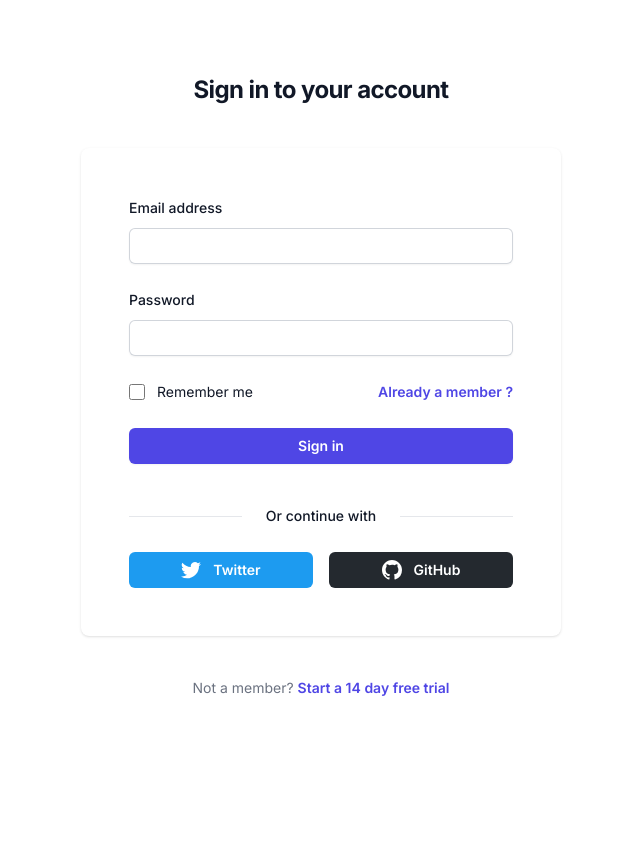
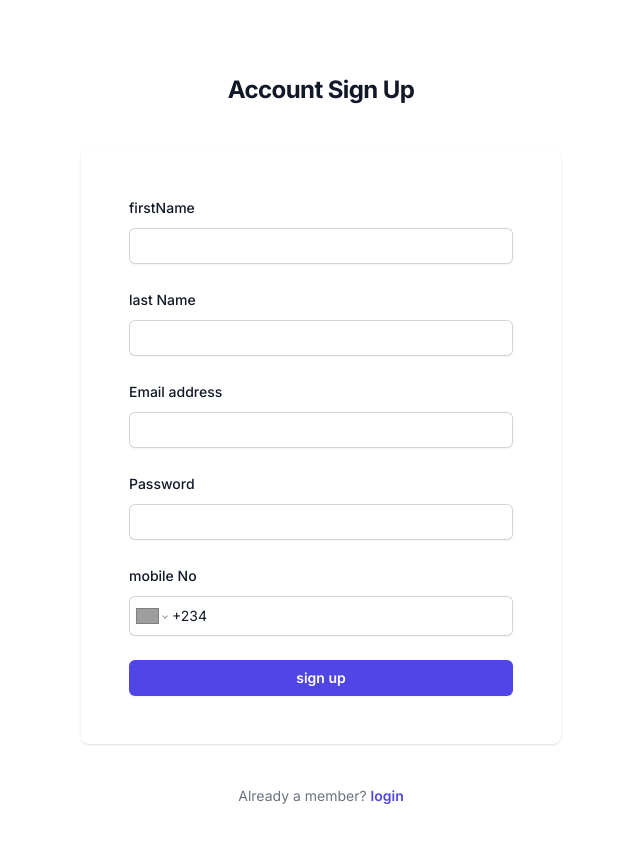
Before and after one commit to Ilesanmi-Erioluwa-Victor/hollyway_front, a Next.js app: page /register in a window 1280 px wide. Shown: the top 842 px of the page, without its empty margins (319-959 px from the left). Before the commit the page ends 800 px from the top, so only its background shows below. Built offline with nearby package versions, Linux system fonts and the light colour scheme; grey boxes are pictures that could not be loaded.

Commit message:
working on bugs

```diff
--- a/package.json
+++ b/package.json
@@ -19,6 +19,7 @@
     "react": "^18",
     "react-dom": "^18",
     "react-icons": "^4.11.0",
+    "react-phone-number-input": "^3.3.7",
     "react-redux": "^8.1.3",
     "react-select": "^5.8.0",
     "react-slick": "^0.29.0",
--- a/src/app/globals.css
+++ b/src/app/globals.css
@@ -8,6 +8,11 @@
   padding: 0;
   margin: 0;
   box-sizing: border-box;
+}
+
+.PhoneInputInput {
+ border : 0 !important;
+ outline : 0 !important;
 }
 
 .top-border {
--- a/src/app/register/page.tsx
+++ b/src/app/register/page.tsx
@@ -1,12 +1,14 @@
 'use client';
+
 import { useRouter } from 'next/navigation';
-import { FormRow } from 'src/components/atoms';
-import { ChangeEvent, useState } from 'react';
+import { ChangeEvent, useState, useCallback } from 'react';
 import { useSnackbar } from 'notistack';
 import { useAppDispatch, useAppSelector } from 'src/redux/hooks';
 import { RegisterUser } from 'src/redux/services/user/user.types';
 import { registerAction } from 'src/redux/services/user/user.service';
 import Link from 'next/link';
+import PhoneInput from 'react-phone-number-input';
+import 'react-phone-number-input/style.css';
 import Image from 'next/image';
 
 const Register = () => {
@@ -32,6 +34,10 @@ const Register = () => {
     setData({ ...data, [name]: value.trim() });
   };
 
+  const handlePhoneNumberChange = useCallback((value : string) => {
+    setData((prevData) => ({ ...prevData, mobile: value }));
+  }, []);
+
   const handleInputSubmit = async (event: React.FormEvent<HTMLFormElement>) => {
     event.preventDefault();
     const { password, email, firstName, lastName, mobile } = data;
@@ -41,6 +47,7 @@ const Register = () => {
         variant: 'error',
       });
     }
+    console.log(data)
 
     try {
       const resultAction = await dispatch(registerAction(data));
@@ -71,76 +78,10 @@ const Register = () => {
   };
 
   return (
-    // <Wrapper>
-    //       <form
-    //         className='form'
-    //         onSubmit={handleInputSubmit}
-    //       >
-    //         {/* <Logo /> */}
-    //         <h4>Register</h4>
-    //         <FormRow
-    //           type={'text'}
-    //           name={'firstName'}
-    //           labelText={'first name'}
-    //           onChange={handleInputChange}
-    //           value={data.firstName}
-    //         />
-
-    //         <FormRow
-    //           type={'text'}
-    //           name={'lastName'}
-    //           labelText={'last name'}
-    //           onChange={handleInputChange}
-    //           value={data.lastName}
-    //         />
-
-    //         <FormRow
-    //           type={'text'}
-    //           name={'email'}
-    //           onChange={handleInputChange}
-    //           value={data.email}
-    //         />
-
-    //         <FormRow
-    //           type={'password'}
-    //           name={'password'}
-    //           onChange={handleInputChange}
-    //           value={data.password}
-    //         />
-
-    //         <FormRow
-    //           type={'text'}
-    //           name={'mobile'}
-    //           onChange={handleInputChange}
-    //           value={data.mobile}
-    //         />
-    //               <button>
-
-    //         {isLoading ? 'loading' : "Submit" }
-    //    </button>
-
-    //         <p>
-    //           Already a member ?
-    //           <Link
-    //             href={'/login'}
-    //             className='member-btn'
-    //           >
-    //             Login
-    //           </Link>
-    //         </p>
-    //       </form>
-
     <div className='flex min-h-full flex-1 flex-col justify-center py-12 sm:px-6 lg:px-8'>
       <div className='sm:mx-auto sm:w-full sm:max-w-md'>
-        {/* <Image
-          className='mx-auto h-10 w-auto'
-          src='https://tailwindui.com/img/logos/mark.svg?color=indigo&shade=600'
-          alt='Your Company'
-          width='500'
-          height='500'
-        /> */}
         <h2 className='mt-6 text-center text-2xl font-bold leading-9 tracking-tight text-gray-900'>
-          Sign in to your account
+          Account Sign Up
         </h2>
       </div>
 
@@ -150,6 +91,46 @@ const Register = () => {
             className='space-y-6'
             onSubmit={handleInputSubmit}
           >
+            <div>
+              <label
+                htmlFor='firstName'
+                className='block text-sm font-medium leading-6 text-gray-900'
+              >
+                firstName
+              </label>
+              <div className='mt-2'>
+                <input
+                  id='firstName'
+                  name='firstName'
+                  type='text'
+                  autoComplete='firstName'
+                  onChange={handleInputChange}
+                  value={data.firstName}
+                  className='block w-full rounded-md border-0 py-1.5 pl-2 text-gray-900 shadow-sm ring-1 ring-inset ring-gray-300 placeholder:text-gray-400 focus:ring-2 focus:ring-inset focus:ring-indigo-600 sm:text-sm sm:leading-6'
+                />
+              </div>
+            </div>
+
+            <div>
+              <label
+                htmlFor='lastName'
+                className='block text-sm font-medium leading-6 text-gray-900'
+              >
+                last Name
+              </label>
+              <div className='mt-2'>
+                <input
+                  id='lastName'
+                  name='lastName'
+                  type='text'
+                  autoComplete='lastName'
+                  onChange={handleInputChange}
+                  value={data.lastName}
+                  className='block w-full rounded-md border-0 py-1.5 pl-2 text-gray-900 shadow-sm ring-1 ring-inset ring-gray-300 placeholder:text-gray-400 focus:ring-2 focus:ring-inset focus:ring-indigo-600 sm:text-sm sm:leading-6'
+                />
+              </div>
+            </div>
+
             <div>
               <label
                 htmlFor='email'
@@ -165,8 +146,7 @@ const Register = () => {
                   autoComplete='email'
                   value={data.email}
                   onChange={handleInputChange}
-                  required
-                  className='block w-full rounded-md border-0 py-1.5 text-gray-900 shadow-sm ring-1 ring-inset ring-gray-300 placeholder:text-gray-400 focus:ring-2 focus:ring-inset focus:ring-indigo-600 sm:text-sm sm:leading-6'
+                  className='block w-full rounded-md border-0 py-1.5 pl-2 text-gray-900 shadow-sm ring-1 ring-inset ring-gray-300 placeholder:text-gray-400 focus:ring-2 focus:ring-inset focus:ring-indigo-600 sm:text-sm sm:leading-6'
                 />
               </div>
             </div>
@@ -184,35 +164,40 @@ const Register = () => {
                   name='password'
                   type='password'
                   autoComplete='current-password'
-                  required
-                  className='block w-full rounded-md border-0 py-1.5 text-gray-900 shadow-sm ring-1 ring-inset ring-gray-300 placeholder:text-gray-400 focus:ring-2 focus:ring-inset focus:ring-indigo-600 sm:text-sm sm:leading-6'
+                  onChange={handleInputChange}
+                  value={data.password}
+                  className='block w-full rounded-md border-0 py-1.5 pl-2 text-gray-900 shadow-sm ring-1 ring-inset ring-gray-300 placeholder:text-gray-400 focus:ring-2 focus:ring-inset focus:ring-indigo-600 sm:text-sm sm:leading-6'
                 />
               </div>
             </div>
 
-            <div className='flex items-center justify-between'>
-              <div className='flex items-center'>
-                <input
-                  id='remember-me'
-                  name='remember-me'
-                  type='checkbox'
-                  className='h-4 w-4 rounded border-gray-300 text-indigo-600 focus:ring-indigo-600'
+            <div>
+              <label
+                htmlFor='mobile'
+                className='block text-sm font-medium leading-6 text-gray-900'
+              >
+                mobile No
+              </label>
+              <div className='mt-2'>
+                <PhoneInput
+                  international
+                  defaultCountry='NG'
+                  onChange={handlePhoneNumberChange}
+                  value={data.mobile}
+                  id='mobile'
+                  name='mobile'
+                  type='text'
+                  className='block w-full rounded-md border-0 p-[.5rem] pl-2 outline-0 text-gray-900 shadow-sm ring-1 ring-inset ring-gray-300 placeholder:text-gray-400 focus:ring-2 focus:ring-inset focus:ring-indigo-600 sm:text-sm sm:leading-6'
                 />
-                <label
-                  htmlFor='remember-me'
-                  className='ml-3 block text-sm leading-6 text-gray-900'
-                >
-                  Remember me
-                </label>
-              </div>
-
-              <div className='text-sm leading-6'>
-                <Link
-                  href='/login'
-                  className='font-semibold text-indigo-600 hover:text-indigo-500'
-                >
-                  Already a member ?
-                </Link>
+                {/* <input
+                  id='mobile'
+                  name='mobile'
+                  type='text'
+                  autoComplete='mobile'
+                  onChange={handleInputChange}
+                  value={data.mobile}
+                  className='block w-full rounded-md border-0 py-1.5 text-gray-900 shadow-sm ring-1 ring-inset ring-gray-300 placeholder:text-gray-400 focus:ring-2 focus:ring-inset focus:ring-indigo-600 sm:text-sm sm:leading-6'
+                /> */}
               </div>
             </div>
 
@@ -221,72 +206,20 @@ const Register = () => {
                 type='submit'
                 className='flex w-full justify-center rounded-md bg-indigo-600 px-3 py-1.5 text-sm font-semibold leading-6 text-white shadow-sm hover:bg-indigo-500 focus-visible:outline focus-visible:outline-2 focus-visible:outline-offset-2 focus-visible:outline-indigo-600'
               >
-                Sign in
+                {isLoading ? 'please wait' : 'sign up'}
               </button>
             </div>
           </form>
-
-          <div>
-            <div className='relative mt-10'>
-              <div
-                className='absolute inset-0 flex items-center'
-                aria-hidden='true'
-              >
-                <div className='w-full border-t border-gray-200' />
-              </div>
-              <div className='relative flex justify-center text-sm font-medium leading-6'>
-                <span className='bg-white px-6 text-gray-900'>
-                  Or continue with
-                </span>
-              </div>
-            </div>
-
-            <div className='mt-6 grid grid-cols-2 gap-4'>
-              <a
-                href='#'
-                className='flex w-full items-center justify-center gap-3 rounded-md bg-[#1D9BF0] px-3 py-1.5 text-white focus-visible:outline focus-visible:outline-2 focus-visible:outline-offset-2 focus-visible:outline-[#1D9BF0]'
-              >
-                <svg
-                  className='h-5 w-5'
-                  aria-hidden='true'
-                  fill='currentColor'
-                  viewBox='0 0 20 20'
-                >
-                  <path d='M6.29 18.251c7.547 0 11.675-6.253 11.675-11.675 0-.178 0-.355-.012-.53A8.348 8.348 0 0020 3.92a8.19 8.19 0 01-2.357.646 4.118 4.118 0 001.804-2.27 8.224 8.224 0 01-2.605.996 4.107 4.107 0 00-6.993 3.743 11.65 11.65 0 01-8.457-4.287 4.106 4.106 0 001.27 5.477A4.073 4.073 0 01.8 7.713v.052a4.105 4.105 0 003.292 4.022 4.095 4.095 0 01-1.853.07 4.108 4.108 0 003.834 2.85A8.233 8.233 0 010 16.407a11.616 11.616 0 006.29 1.84' />
-                </svg>
-                <span className='text-sm font-semibold leading-6'>Twitter</span>
-              </a>
-
-              <a
-                href='#'
-                className='flex w-full items-center justify-center gap-3 rounded-md bg-[#24292F] px-3 py-1.5 text-white focus-visible:outline focus-visible:outline-2 focus-visible:outline-offset-2 focus-visible:outline-[#24292F]'
-              >
-                <svg
-                  className='h-5 w-5'
-                  aria-hidden='true'
-                  fill='currentColor'
-                  viewBox='0 0 20 20'
-                >
-                  <path
-                    fillRule='evenodd'
-                    d='M10 0C4.477 0 0 4.484 0 10.017c0 4.425 2.865 8.18 6.839 9.504.5.092.682-.217.682-.483 0-.237-.008-.868-.013-1.703-2.782.605-3.369-1.343-3.369-1.343-.454-1.158-1.11-1.466-1.11-1.466-.908-.62.069-.608.069-.608 1.003.07 1.531 1.032 1.531 1.032.892 1.53 2.341 1.088 2.91.832.092-.647.35-1.088.636-1.338-2.22-.253-4.555-1.113-4.555-4.951 0-1.093.39-1.988 1.029-2.688-.103-.253-.446-1.272.098-2.65 0 0 .84-.27 2.75 1.026A9.564 9.564 0 0110 4.844c.85.004 1.705.115 2.504.337 1.909-1.296 2.747-1.027 2.747-1.027.546 1.379.203 2.398.1 2.651.64.7 1.028 1.595 1.028 2.688 0 3.848-2.339 4.695-4.566 4.942.359.31.678.921.678 1.856 0 1.338-.012 2.419-.012 2.747 0 .268.18.58.688.482A10.019 10.019 0 0020 10.017C20 4.484 15.522 0 10 0z'
-                    clipRule='evenodd'
-                  />
-                </svg>
-                <span className='text-sm font-semibold leading-6'>GitHub</span>
-              </a>
-            </div>
-          </div>
         </div>
 
         <p className='mt-10 text-center text-sm text-gray-500'>
-          Not a member?{' '}
-          <a
-            href='#'
+          Already a member?{' '}
+          <Link
+            href='/login'
             className='font-semibold leading-6 text-indigo-600 hover:text-indigo-500'
           >
-            Start a 14 day free trial
-          </a>
+            login
+          </Link>
         </p>
       </div>
     </div>
--- a/src/components/Header.tsx
+++ b/src/components/Header.tsx
@@ -6,7 +6,7 @@ import Select from 'react-select';
 import { BsCart, BsSearch } from 'react-icons/bs';
 import { AiOutlineUser } from 'react-icons/ai';
 import { PagesHeader } from '.';
-
+import { User } from 'src/components/atoms';
 const Header = () => {
   const options = [
     { value: 'chocolate', label: 'Chocolate' },
@@ -28,6 +28,8 @@ const Header = () => {
   const handleMouseOut = () => {
     setShowEmptyCartMessage(false);
   };
+
+  const isLoggedIn = false;
 
   return (
     <nav className='flex flex-col w-full'>
@@ -60,10 +62,9 @@ const Header = () => {
           <span className='text-sm text-gray-400'>Support 24/7</span>
         </div>
 
-        <div className='flex gap-5'>
-          <p className='text-[1.5rem]'>
-            <AiOutlineUser />
-          </p>
+        <div className='flex gap-5 relative'>
+          {isLoggedIn ? <AiOutlineUser /> : <User />}
+
           <Link
             href={'/'}
             className='flex relative gap-5'
--- /dev/null
+++ b/src/components/atoms/User.tsx
@@ -0,0 +1,88 @@
+import { Menu, Transition } from '@headlessui/react';
+import { Fragment, useEffect, useRef, useState } from 'react';
+import { ChevronDownIcon } from '@heroicons/react/20/solid';
+import Link from 'next/link';
+import { FaUserLock } from 'react-icons/fa';
+import { CiUser } from 'react-icons/ci';
+export default function User() {
+  const isLoggedIn = false;
+
+  const links = [
+    { href: '/account-settings', label: 'Account settings' },
+    { href: '/support', label: 'Support' },
+    { href: '/license', label: 'License' },
+    { href: '/sign-out', label: 'Sign out' },
+  ];
+
+  const signup = [
+    { href: '/register', label: 'Register', icon: <FaUserLock /> },
+    { href: '/login', label: 'Login', icon: <CiUser /> },
+  ];
+  return (
+    <div className='text-right'>
+      <Menu
+        as='div'
+        className='relative inline-block text-left'
+      >
+        <div>
+          <Menu.Button className='inline-flex w-full justify-center rounded-md bg-black/20 px-4 py-2 text-sm font-medium text-white hover:bg-yellow-500 transition-all focus:outline-none focus-visible:ring-2 focus-visible:ring-white/75'>
+            <span className="text-[1.3rem]">{!isLoggedIn ? <CiUser /> : ''}</span>
+            <ChevronDownIcon
+              className='-mr-1 ml-2 h-5 w-5 text-violet-200 hover:text-violet-100'
+              aria-hidden='true'
+            />
+          </Menu.Button>
+        </div>
+        <Transition
+          as={Fragment}
+          enter='transition ease-out duration-100'
+          enterFrom='transform opacity-0 scale-95'
+          enterTo='transform opacity-100 scale-100'
+          leave='transition ease-in duration-75'
+          leaveFrom='transform opacity-100 scale-100'
+          leaveTo='transform opacity-0 scale-95'
+        >
+          <Menu.Items className='absolute right-0 mt-2 w-56 origin-top-right divide-y divide-gray-100 rounded-md bg-white shadow-lg ring-1 ring-black/5 focus:outline-none'>
+            <div className='px-1 py-1 '>
+              {isLoggedIn
+                ? links.map((link, i) => (
+                    <Menu.Item key={i}>
+                      {({ active }) => (
+                        <Link
+                          className={`${
+                            active
+                              ? 'bg-violet-500 text-white'
+                              : 'text-gray-900'
+                          } group flex w-full items-center rounded-md px-2 py-2 text-[1.25rem]`}
+                          href={link.href}
+                        >
+                          {/* <span>{link.icon}</span> */}
+                          {link.label}
+                        </Link>
+                      )}
+                    </Menu.Item>
+                  ))
+                : signup.map((link, i) => (
+                    <Menu.Item key={i}>
+                      {({ active }) => (
+                        <Link
+                          className={`${
+                            active
+                              ? 'bg-violet-500 text-white'
+                              : 'text-gray-900'
+                          } group flex w-full items-center rounded-md px-2 py-2 text-[1rem] gap-4`}
+                          href={link.href}
+                        >
+                          <span>{link.icon}</span>
+                          {link.label}
+                        </Link>
+                      )}
+                    </Menu.Item>
+                  ))}
+            </div>
+          </Menu.Items>
+        </Transition>
+      </Menu>
+    </div>
+  );
+}
--- a/src/components/atoms/index.tsx
+++ b/src/components/atoms/index.tsx
@@ -1 +1,2 @@
 export { default as FormRow } from "./FormRow"
+export { default as User } from "./User"
--- a/src/hooks/useLocalStorage.tsx
+++ b/src/hooks/useLocalStorage.tsx
@@ -1,7 +1,16 @@
+'use client';
+
 export const useToken = (token: string, id: string) => {
-  window.localStorage.setItem('userInfo', JSON.stringify({ token, id }));
+  if (typeof window !== 'undefined') {
+    window.localStorage.setItem('userInfo', JSON.stringify({ token, id }));
+  }
 };
 
-export const useStoredToken = window.localStorage.getItem('userInfo')
-  ? JSON.parse(window.localStorage.getItem('userInfo') as string)
-  : null;
+export const useStoredToken = () => {
+  if (typeof window !== 'undefined') {
+    const storedUserInfo = window.localStorage.getItem('userInfo');
+    return storedUserInfo ? JSON.parse(storedUserInfo) : null;
+  }
+
+  return null;
+};
--- a/src/redux/services/user/user.service.ts
+++ b/src/redux/services/user/user.service.ts
@@ -5,9 +5,9 @@ import { createAuthHeaders } from 'src/utils/authHeader';
 import {
   RegisterUser,
   InitialStateUser,
-  User
+  User,
 } from 'src/redux/services/user/user.types';
-import { useStoredToken } from "src/hooks/useLocalStorage"
+import { useStoredToken } from 'src/hooks/useLocalStorage';
 
 export const registerAction = createAsyncThunk(
   'user/register',
@@ -32,7 +32,6 @@ export const loginAction = createAsyncThunk(
     }
   }
 );
-
 
 const usersSlices = createSlice({
   name: 'users',
@@ -90,7 +89,6 @@ const usersSlices = createSlice({
       state.user = null;
       state.data = null;
       if (action?.payload) {
-        console.log("..............", action)
         state.error = action?.payload?.message;
       } else {
         state.error = action?.error;
--- a/src/redux/services/user/user.types.ts
+++ b/src/redux/services/user/user.types.ts
@@ -10,7 +10,7 @@ export interface InitialStateUser {
   isLoading: boolean;
   user: User | null;
   error: any;
-  data: userToken | null;
+  data: userToken | any;
   password?: string | null;
   image?: string | null;
   updated_profile?: string | null;
--- a/src/redux/store.ts
+++ b/src/redux/store.ts
@@ -11,7 +11,7 @@ export const store = configureStore({
     getDefaultMiddleware({})
 });
 
-setupListeners(store.dispatch);
+// setupListeners(store.dispatch);
 
 export type RootState = ReturnType<typeof store.getState>;
 export type AppDispatch = typeof store.dispatch;
```
Also changed, not shown: 1 other file (tests, documents, lock files or other folders).
